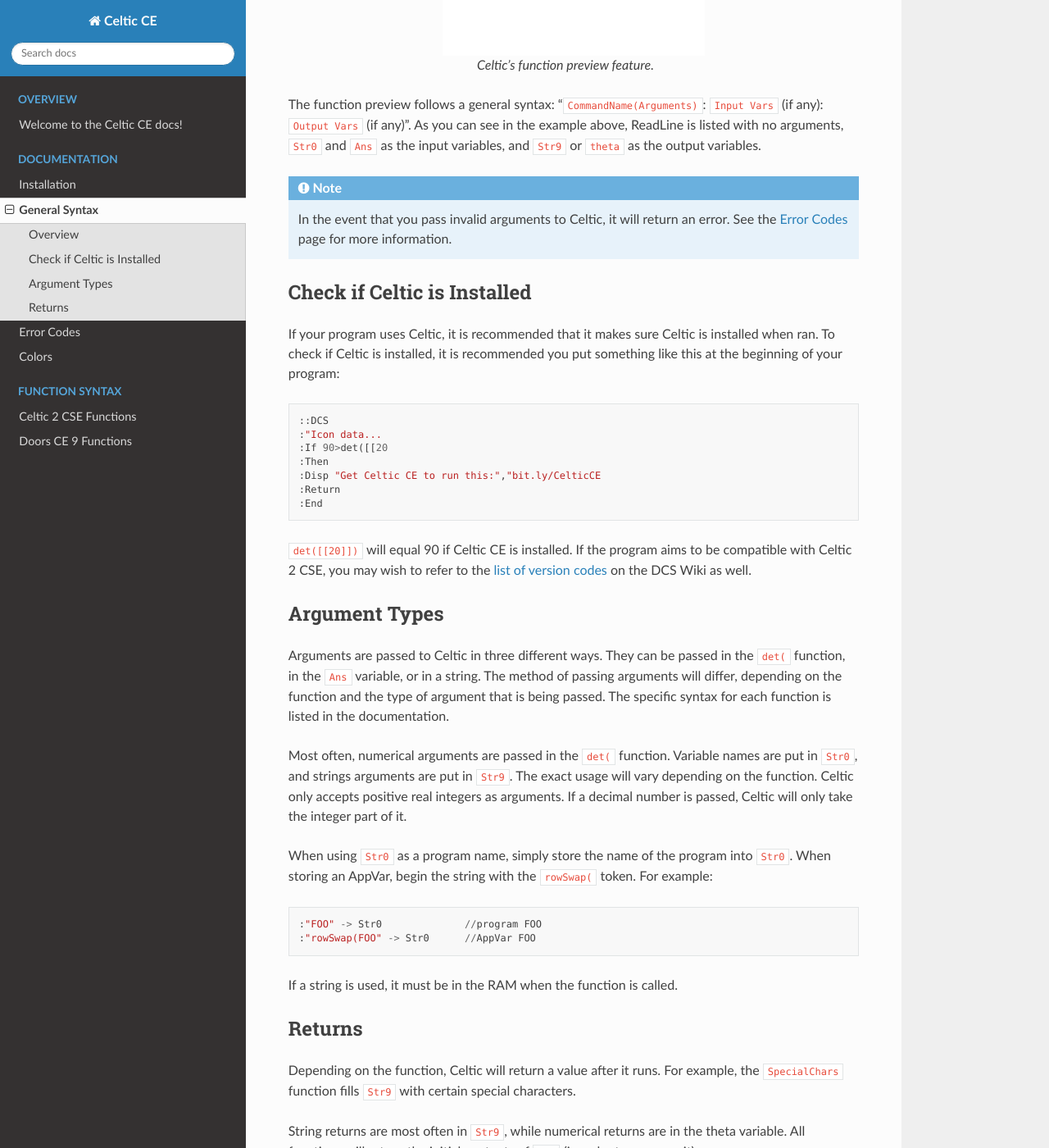
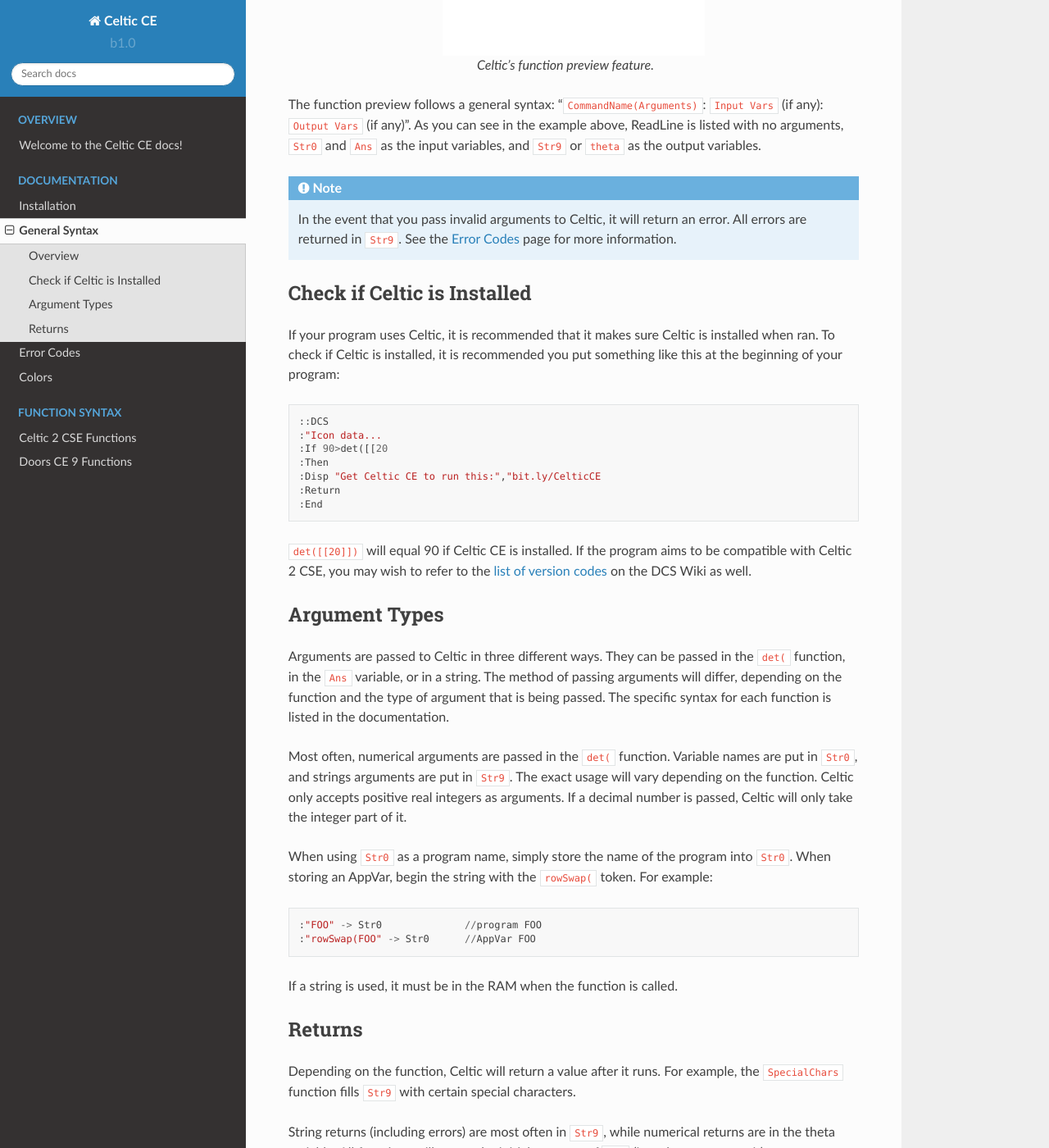
Before and after one commit to RoccoLoxPrograms/CelticCE, a Sphinx documentation site: the page built from docs/gensyntax.rst, in a window 1280 px wide and 1400 px high, scrolled down 534 px. Shown: the whole window at 82% size. Built offline with Sphinx 7.4.7 and the Read the Docs theme 2.0.0, drawn with Linux system fonts in a browser that asks for light colours.

Commit message:
Update documentation

```diff
--- a/docs/conf.py
+++ b/docs/conf.py
@@ -24,7 +24,7 @@
 author = 'RoccoLox Programs, TIny_Hacker'
 
 # The short X.Y version
-version = ''
+version = 'b1.0'
 # The full version, including alpha/beta/rc tags
 release = 'Beta 1.0'
 
--- a/docs/dcefunctions.rst
+++ b/docs/dcefunctions.rst
@@ -36,6 +36,7 @@
     Returns:
      * Displays the specified text.
 
+
 ExecHex: ``det(14)``, ``Ans`` = **hex code**
     Executes the string of ASCII-encoded hexadecimal in Ans. Although a C9 (ret) at the end of your hex string is highly encouraged, Celtic will automatically put one at the end for safety regardless.
 
@@ -50,6 +51,7 @@
 
     Errors:
      * ``..INVAL:S`` if there is an invalid hex digit or an odd number of characters in the string.
+
 
 TextRect: ``det(15, LOW, HIGH, X, Y, WIDTH, HEIGHT)``
     Draw a filled, colored rectangle on the screen. This command can also be used to draw an individual pixel by setting the width and height to 1, or a line by setting either the width or height to 1.
--- a/docs/gensyntax.rst
+++ b/docs/gensyntax.rst
@@ -18,7 +18,7 @@
 The function preview follows a general syntax: "``CommandName(Arguments)``: ``Input Vars`` (if any): ``Output Vars`` (if any)". As you can see in the example above, ReadLine is listed with no arguments, ``Str0`` and ``Ans`` as the input variables, and ``Str9`` or ``theta`` as the output variables.
 
 .. note::
-    In the event that you pass invalid arguments to Celtic, it will return an error. See the `Error Codes <errorcodes.html>`__ page for more information.
+    In the event that you pass invalid arguments to Celtic, it will return an error. All errors are returned in ``Str9``. See the `Error Codes <errorcodes.html>`__ page for more information.
 
 Check if Celtic is Installed
 ~~~~~~~~~~~~~~~~~~~~~~~~~~~~
@@ -56,4 +56,4 @@
 ~~~~~~~
 Depending on the function, Celtic will return a value after it runs. For example, the ``SpecialChars`` function fills ``Str9`` with certain special characters.
 
-String returns are most often in ``Str9``, while numerical returns are in the theta variable. All functions will return the initial contents of ``Ans`` (in order to preserve it).
+String returns (including errors) are most often in ``Str9``, while numerical returns are in the theta variable. All functions will return the initial contents of ``Ans`` (in order to preserve it).
```
Also changed, not shown: docs/csefunctions.rst (+15 -0 lines), 1 other file.
